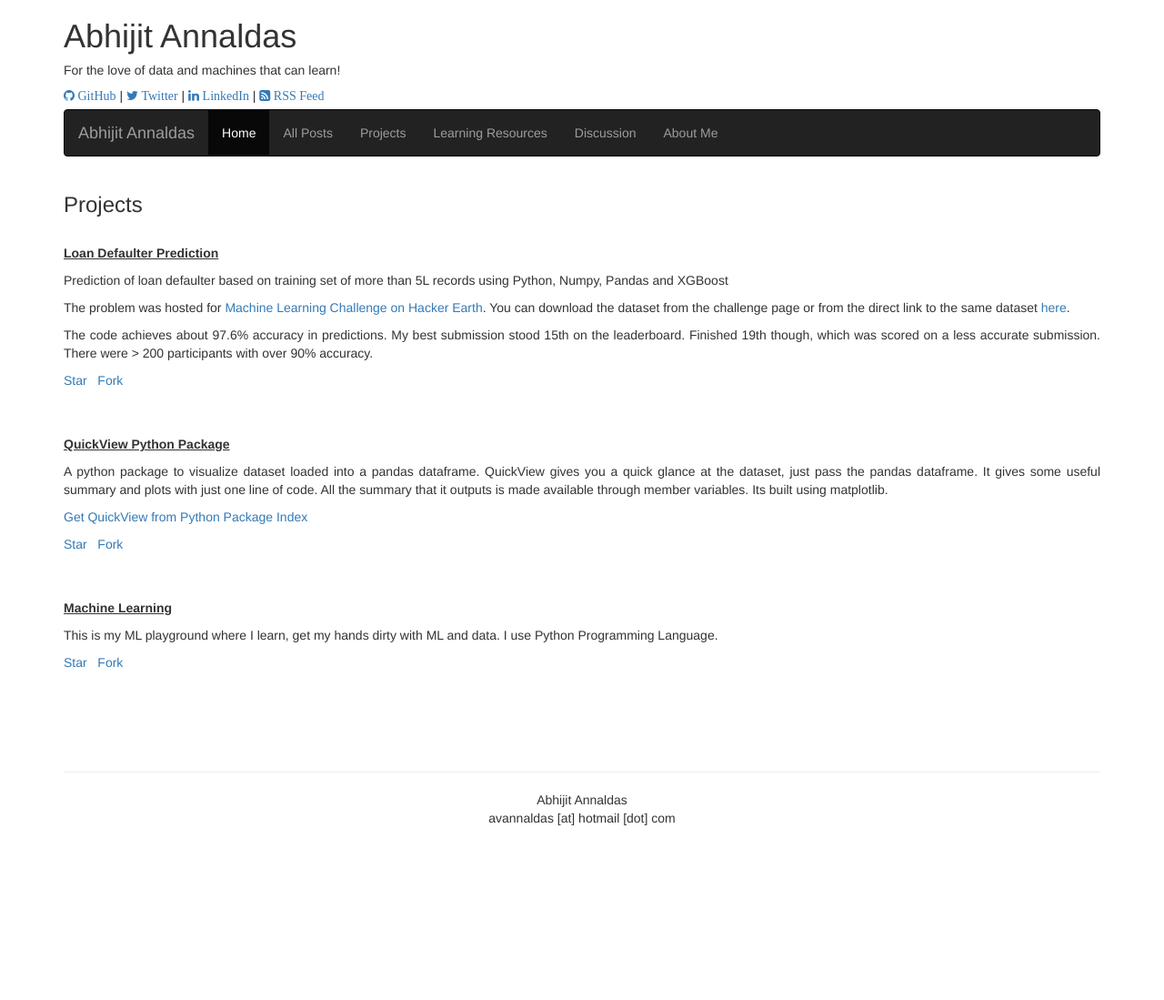
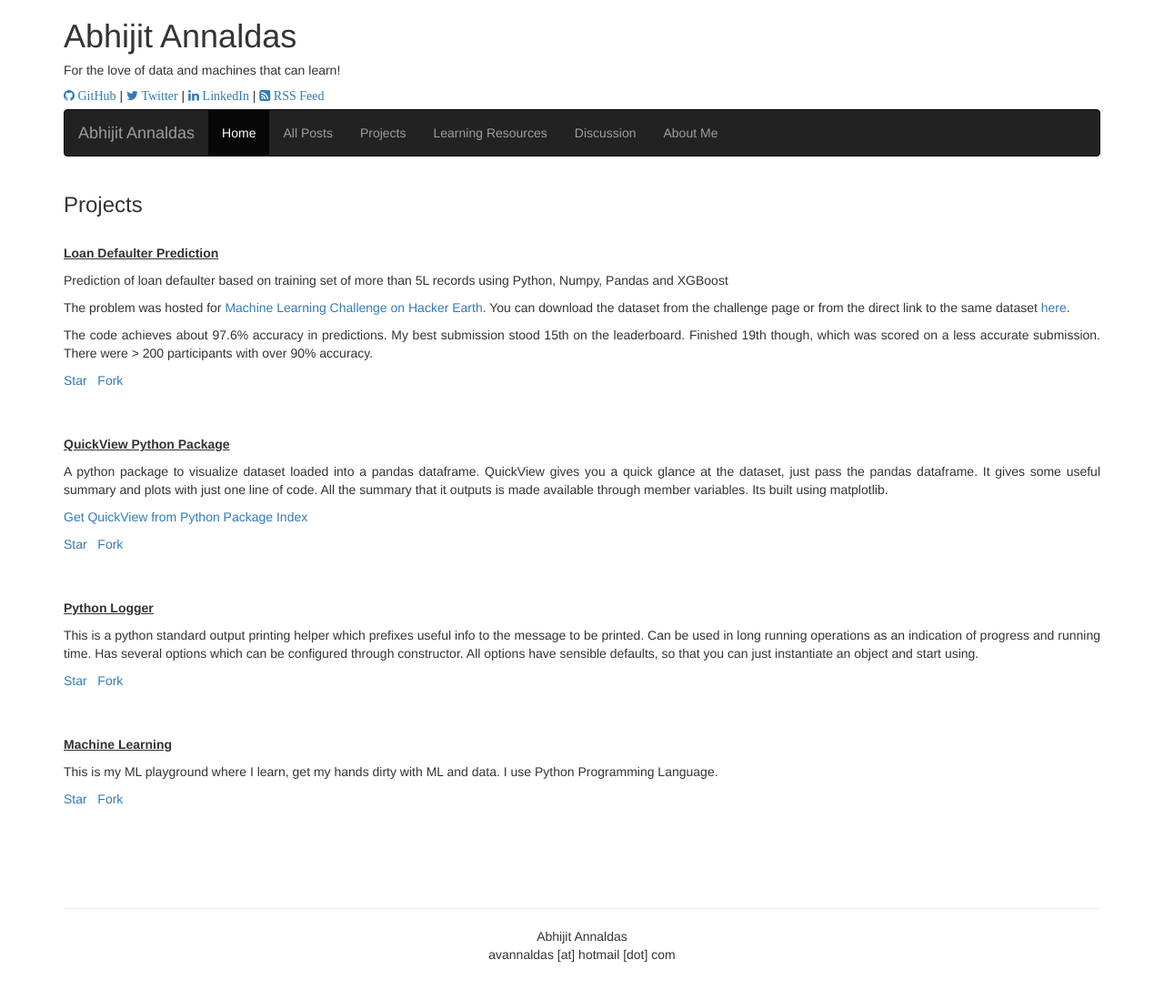
Before and after one commit to devm1023/ML_project, a Jekyll site: the page built from pages/projects.html, in a window 1280 px wide. Shown: the whole page at 91% size. Built offline with Jekyll 4.4.1, drawn with Linux system fonts in a browser that asks for light colours; nearby versions of some CDN libraries; before the commit the page ends 949 px from its top, so only the background shows below that.

Commit message:
Create projects.html

```diff
--- a/pages/projects.html
+++ b/pages/projects.html
@@ -22,6 +22,13 @@ permalink: /projects/
 </p>
 <br /><br />
 
+<p><b><u>Python Logger</u></b></p>
+<p>This is a python standard output printing helper which prefixes useful info to the message to be printed. Can be used in long running operations as an indication of progress and running time. Has several options which can be configured through constructor. All options have sensible defaults, so that you can just instantiate an object and start using.</p>
+<p>
+  <a class="github-button" href="https://github.com/avannaldas/PythonLogger" data-icon="octicon-star" data-count-href="/avannaldas/PythonLogger/stargazers" data-count-api="/repos/avannaldas/PythonLogger#stargazers_count" data-count-aria-label="# stargazers on GitHub" aria-label="Star avannaldas/PythonLogger on GitHub">Star</a> &nbsp; <a class="github-button" href="https://github.com/avannaldas/PythonLogger/fork" data-icon="octicon-repo-forked" data-count-href="/avannaldas/PythonLogger/network" data-count-api="/repos/avannaldas/PythonLogger#forks_count" data-count-aria-label="# forks on GitHub" aria-label="Fork avannaldas/PythonLogger on GitHub">Fork</a>
+</p>
+<br /><br />
+
 <p><b><u>Machine Learning</u></b></p>
 <p>This is my ML playground where I learn, get my hands dirty with ML and data. I use Python Programming Language. </p>
 <p>
```
